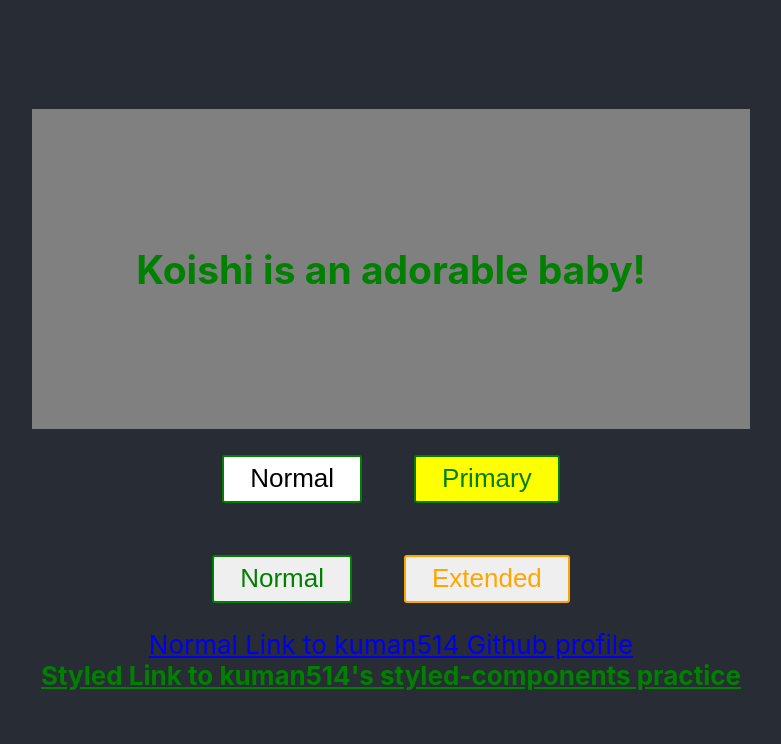
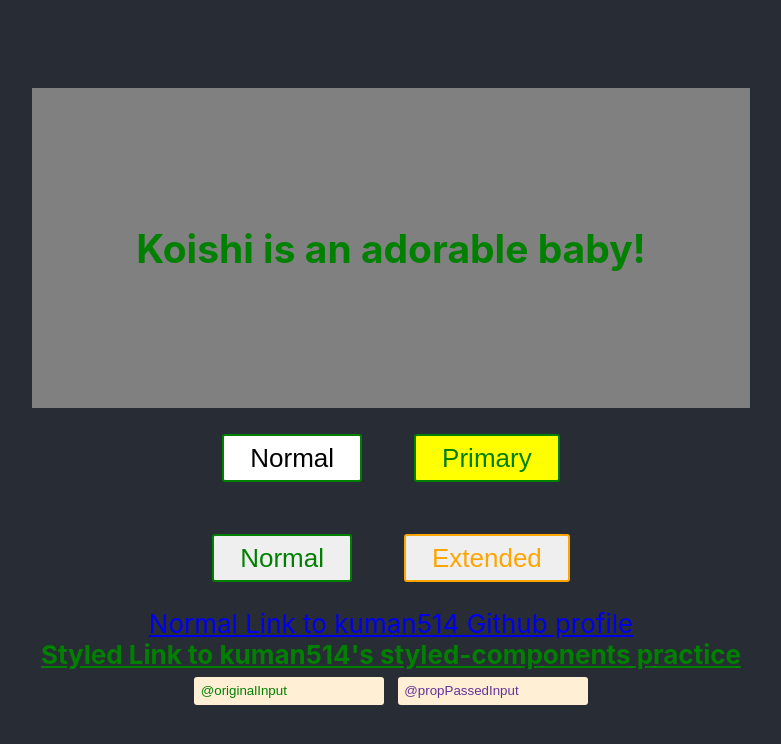
Before and after one commit to kuman514/StyledComponentPractice, a React (Create React App) app: page / in a window 1280 px wide. Shown: the top 744 px of the page, without its empty margins (249-1030 px from the left). Built offline with nearby package versions, Linux system fonts and the light colour scheme.

Commit message:
Practicing passed props

```diff
--- a/src/App.js
+++ b/src/App.js
@@ -4,6 +4,7 @@ import StyledTitle from './StyledComponents/StyledTitle';
 import AdaptingBasedOnProps from './StyledComponents/AdaptingBasedOnProps';
 import ExtendingStyle from './StyledComponents/ExtendingStyle';
 import StylingAnyComponent from './StyledComponents/StylingAnyComponent';
+import PassedProps from './StyledComponents/PassedProps';
 
 function App() {
   return (
@@ -13,6 +14,7 @@ function App() {
         <AdaptingBasedOnProps></AdaptingBasedOnProps>
         <ExtendingStyle></ExtendingStyle>
         <StylingAnyComponent></StylingAnyComponent>
+        <PassedProps></PassedProps>
       </header>
     </div>
   );
--- /dev/null
+++ b/src/StyledComponents/PassedProps.js
@@ -0,0 +1,26 @@
+import styled from 'styled-components';
+
+const Input = styled.input`
+  padding: 0.5em;
+  margin: 0.5em;
+  color: ${props => props.inputColor || 'green'};
+  background: papayawhip;
+  border: none;
+  border-radius: 3px;
+`;
+
+export default function PassedProps(props) {
+  return (
+    <div>
+      <Input
+        type="text"
+        defaultValue="@originalInput"
+      />
+      <Input
+        type="text"
+        defaultValue="@propPassedInput"
+        inputColor="rebeccapurple"
+      />
+    </div>
+  );
+}
```
